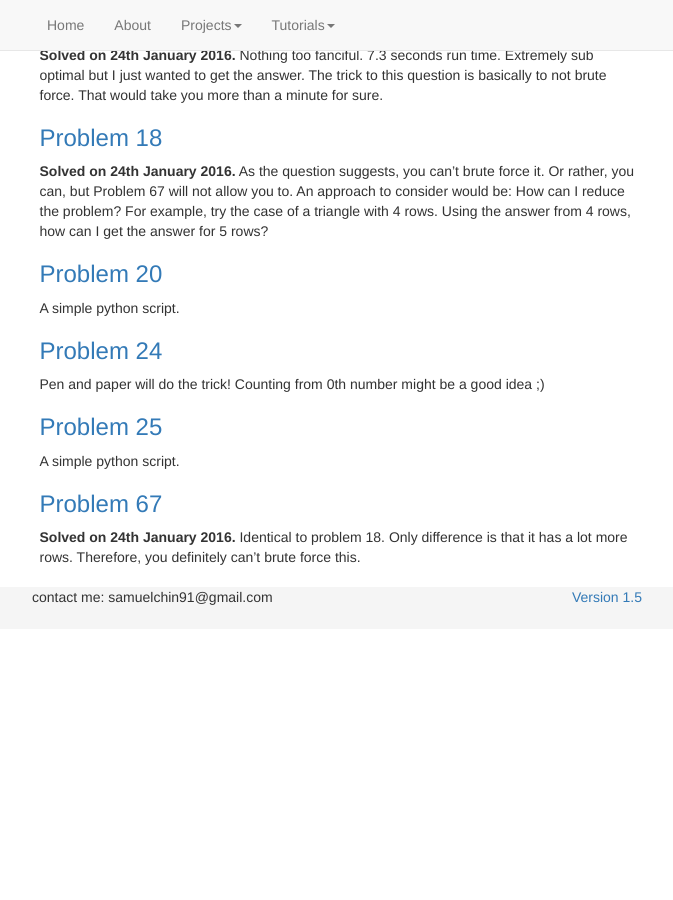
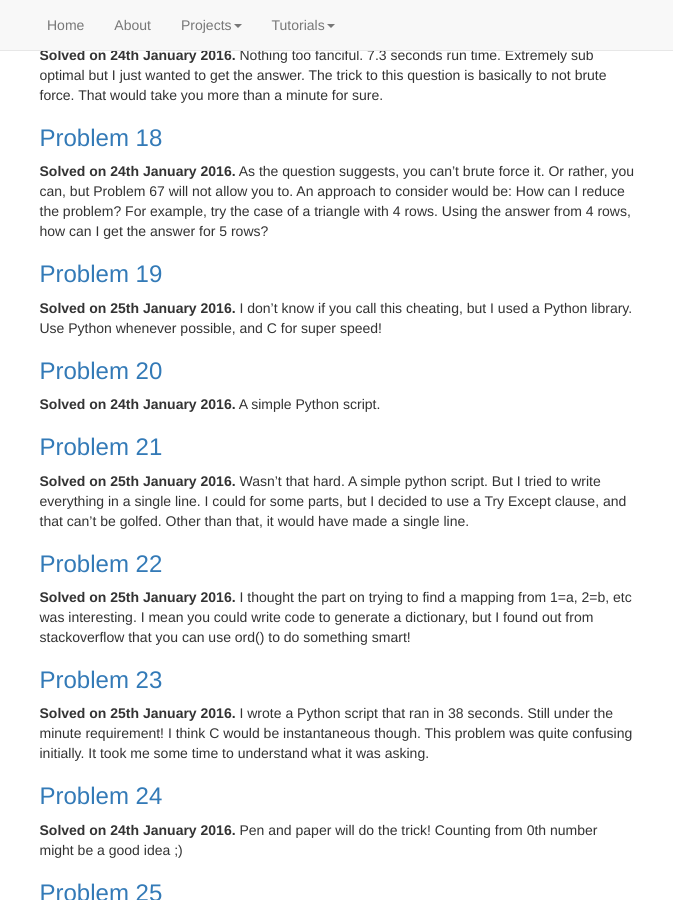
Before and after one commit to sspeng/jkschin.github.io, a Jekyll site: the page built from _posts/2016-01-24-project-euler-1-to-100.md, in a window 1280 px wide and 900 px high, scrolled down 291 px. Shown: the whole window, without its empty margins (303-976 px from the left). Built offline with Jekyll 4.4.1, drawn with Linux system fonts in a browser that asks for light colours; nearby versions of some CDN libraries; before the commit the page ends 920 px from its top, so only the background shows below that; some of the changed text lies outside the part shown.

Commit message:
Euler 19, 21, 22, 23, 26

```diff
--- a/_posts/2016-01-24-project-euler-1-to-100.md
+++ b/_posts/2016-01-24-project-euler-1-to-100.md
@@ -13,14 +13,29 @@ I decided to create this post because I thought it would be extremely inconvenie
 ###<a href="https://projecteuler.net/problem=18">Problem 18</a>
 **Solved on 24th January 2016.** As the question suggests, you can't brute force it. Or rather, you can, but Problem 67 will not allow you to. An approach to consider would be: How can I reduce the problem? For example, try the case of a triangle with 4 rows. Using the answer from 4 rows, how can I get the answer for 5 rows?
 
+###<a href="https://projecteuler.net/problem=19">Problem 19</a>
+**Solved on 25th January 2016.** I don't know if you call this cheating, but I used a Python library. Use Python whenever possible, and C for super speed!
+
 ###<a href="https://projecteuler.net/problem=20">Problem 20</a>
-A simple python script.
+**Solved on 24th January 2016.** A simple Python script.
+
+###<a href="https://projecteuler.net/problem=21">Problem 21</a>
+**Solved on 25th January 2016.** Wasn't that hard. A simple python script. But I tried to write everything in a single line. I could for some parts, but I decided to use a Try Except clause, and that can't be golfed. Other than that, it would have made a single line.
+
+###<a href="https://projecteuler.net/problem=22">Problem 22</a>
+**Solved on 25th January 2016.** I thought the part on trying to find a mapping from 1=a, 2=b, etc was interesting. I mean you could write code to generate a dictionary, but I found out from stackoverflow that you can use ord() to do something smart!
+
+###<a href="https://projecteuler.net/problem=23">Problem 23</a>
+**Solved on 25th January 2016.** I wrote a Python script that ran in 38 seconds. Still under the minute requirement! I think C would be instantaneous though. This problem was quite confusing initially. It took me some time to understand what it was asking.
 
 ###<a href="https://projecteuler.net/problem=24">Problem 24</a>
-Pen and paper will do the trick! Counting from 0th number might be a good idea ;)
+**Solved on 24th January 2016.** Pen and paper will do the trick! Counting from 0th number might be a good idea ;)
 
 ###<a href="https://projecteuler.net/problem=25">Problem 25</a>
-A simple python script.
+**Solved on 24th January 2016.** A simple Python script.
+
+###<a href="https://projecteuler.net/problem=26">Problem 26</a>
+**Solved on 25th January 2016.** Haha this was funny. I saw something similar before. In fact, it is <a href="https://projecteuler.net/problem=358">Problem 358</a>! Took me a few seconds to solve it.
 
 ###<a href="https://projecteuler.net/problem=67">Problem 67</a>
 **Solved on 24th January 2016.** Identical to problem 18. Only difference is that it has a lot more rows. Therefore, you definitely can't brute force this.
```
Also changed, not shown: euler/index.html (+5 -5 lines).
